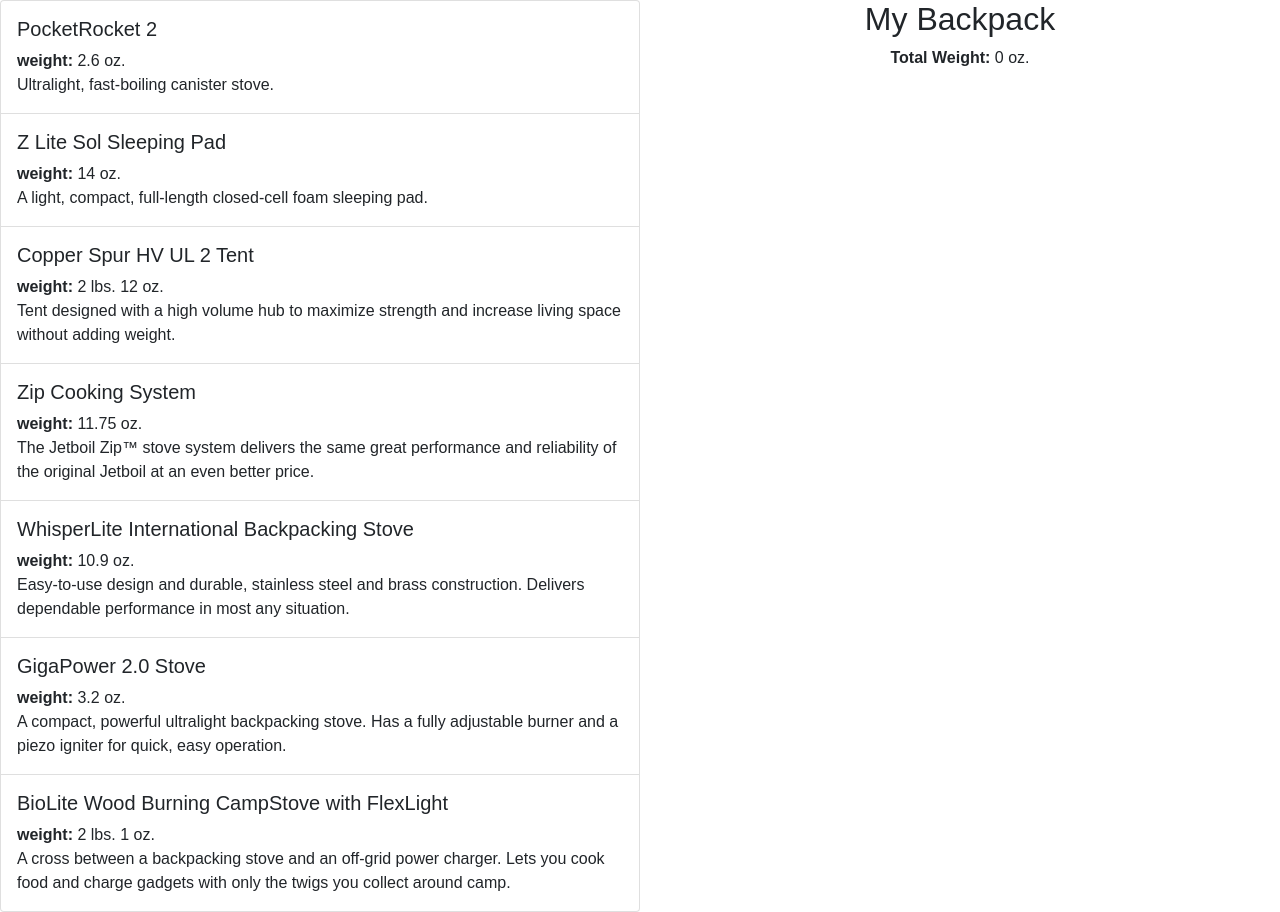
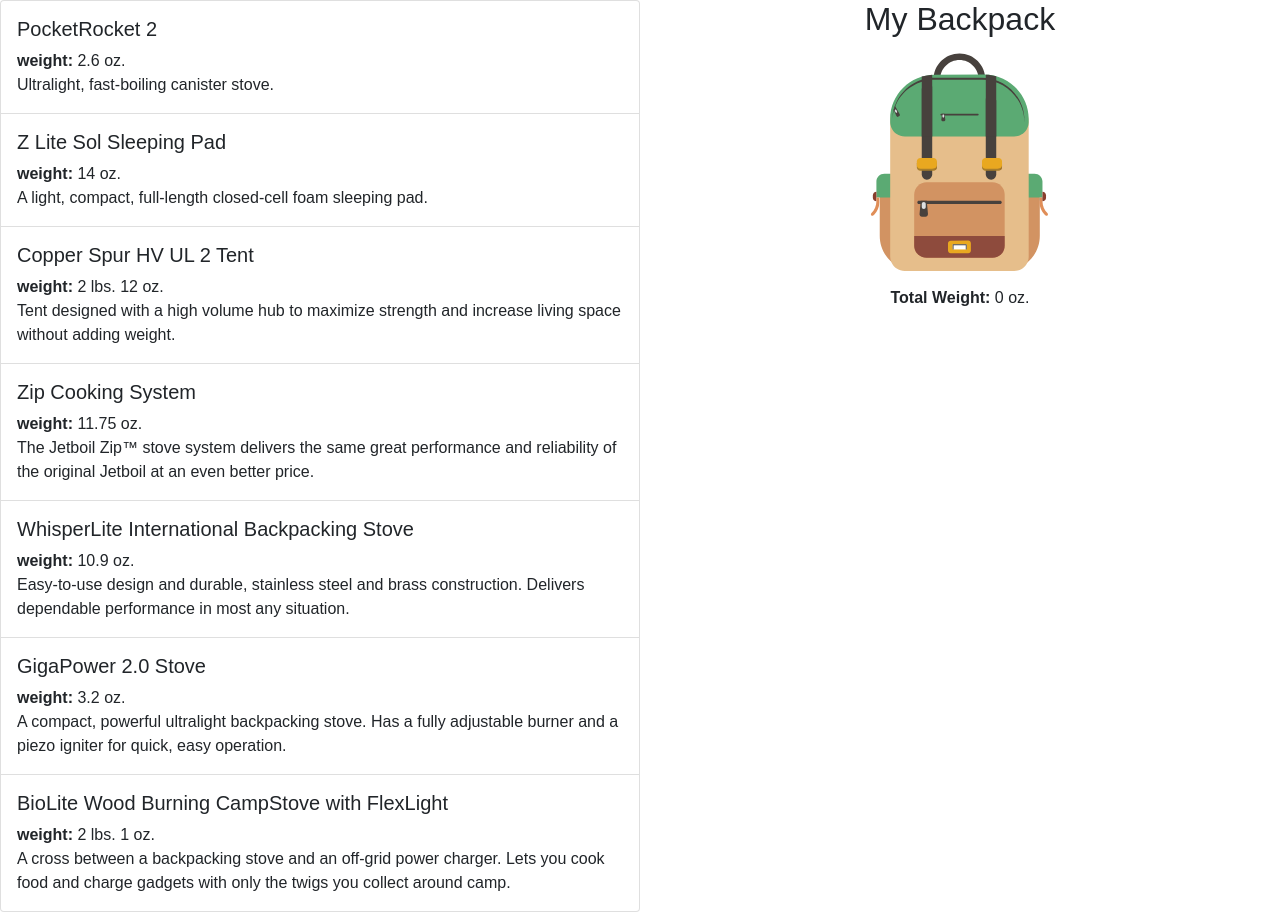
Before and after one commit to grantal/backpack-builder, a React (Create React App) app: page / in a window 1280 px wide. Built offline with nearby package versions, Linux system fonts and the light colour scheme.

Commit message:
add backpack image

```diff
--- a/src/App.css
+++ b/src/App.css
@@ -35,3 +35,7 @@
   padding: 1em;
   text-align: left;
 }
+
+.backpack-img {
+  height: 15em;
+}
--- a/src/App.js
+++ b/src/App.js
@@ -2,6 +2,7 @@
 import './App.css';
 import { ListGroup, ListGroupItem } from 'reactstrap';
 import gear from './gear.json'
+import backpackImg from './images/Backpack_icon.svg'
 
 const WEIGHT_DECIMAL_PRECISION = 2;
 
@@ -111,6 +112,7 @@
     return (
       <div className="weight-counter">
         <h2>My Backpack</h2>
+        <img src={backpackImg} className="backpack-img" alt="backpack" /><br/>
         <span><b>Total Weight:</b> {poundsOunces(this.props.weight)}</span>
       </div>
     );
```
Also changed, not shown: src/images/Backpack_icon.svg.
